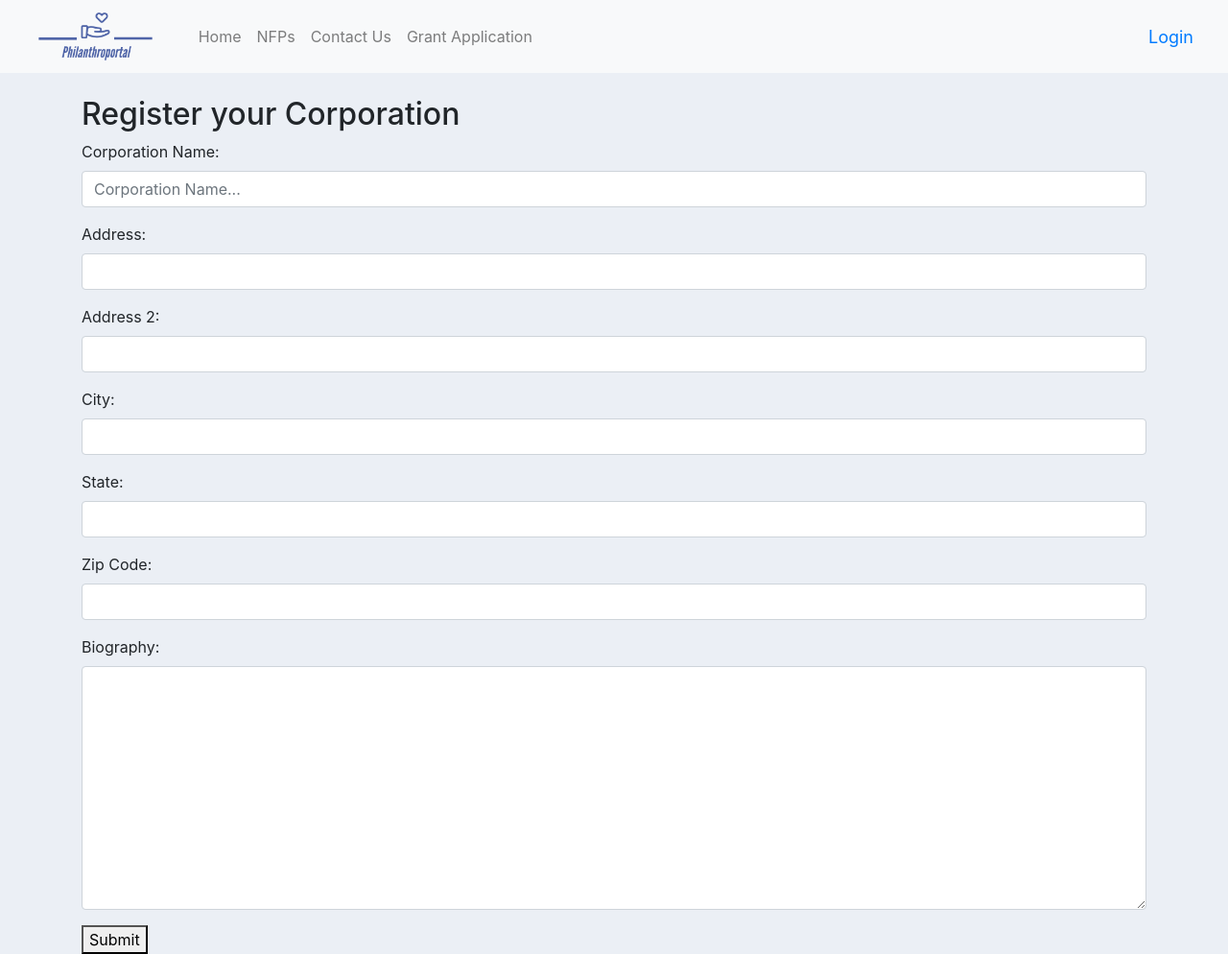
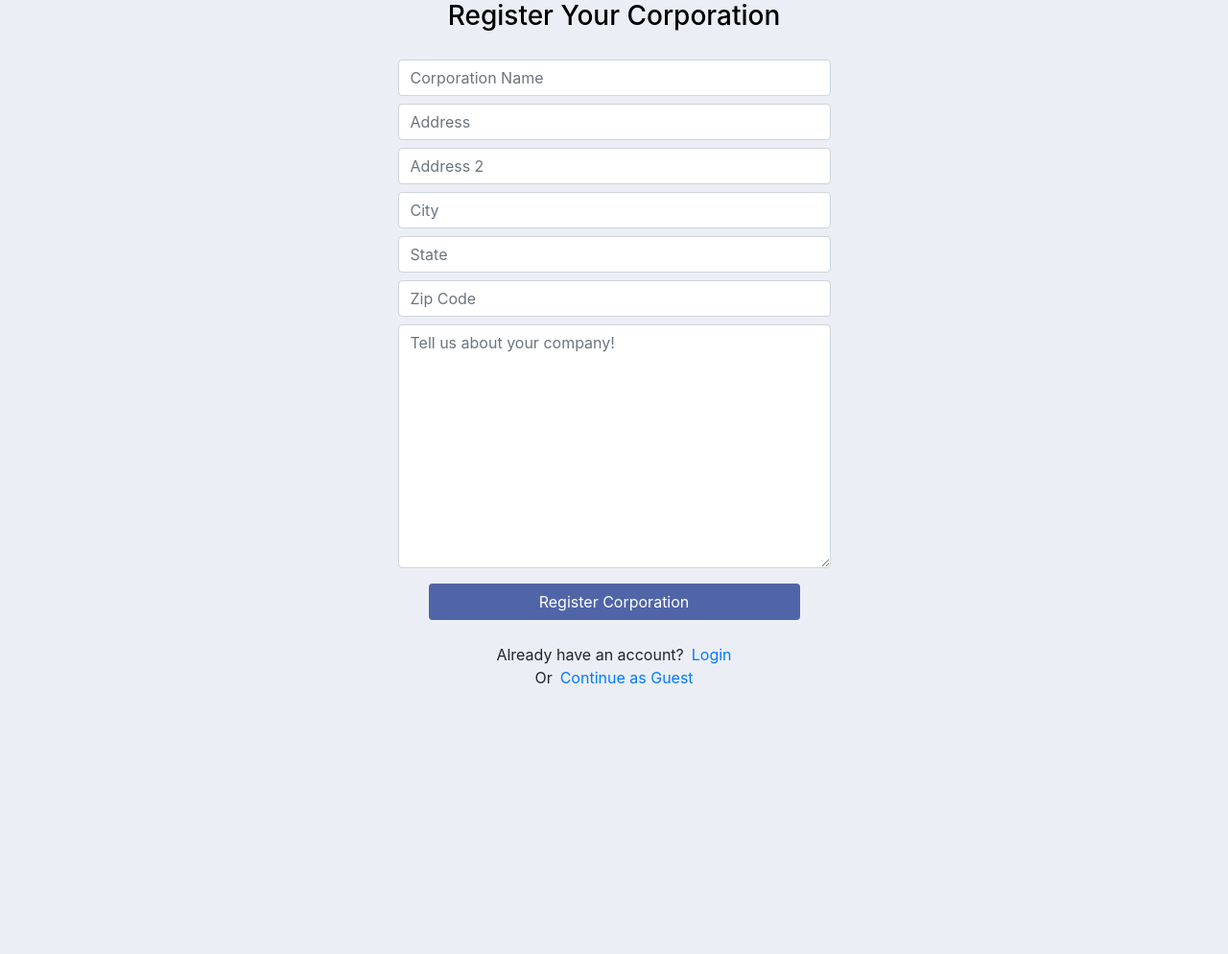
Before and after one commit to cbaker02/philanthroportal, a Django app: page /corpRegister in a window 1280 px wide. Shown: the whole page at 96% size. After the commit the page ends 713 px from the top, so only its background shows below. Run offline with Django 5.2, Linux system fonts and the light colour scheme; some libraries are stand-ins or nearby versions.

Commit message:
04/10 update
-fixed register pages
-CSS working
-looks good

```diff
--- a/main/forms.py
+++ b/main/forms.py
@@ -22,29 +22,30 @@ class CustomUserCreationForm(UserCreationForm):
         fields = ['name', 'phone', 'email', 'password1', 'password2', 'account_type']
 
 class nfpCreationForm(forms.Form):
-    org_name = forms.CharField(label='Organization Name', widget=forms.TextInput(attrs={'placeholder': 'Organization Name...', 'class': 'form-control'}),max_length=200, required=True)
-    address = forms.CharField(label='Address', max_length=200, widget=forms.TextInput(attrs={'placeholder': '123 Main St.','class': 'form-control'}))
-    address2 = forms.CharField(max_length=200, label='Address 2', widget=forms.TextInput(attrs={'placeholder': 'Suite #456', 'class': 'form-control'}))
-    city = forms.CharField(max_length=200, label='City', widget=forms.TextInput(attrs={'class': 'form-control'}))
-    state = forms.CharField(max_length=2, label='State', widget=forms.TextInput(attrs={'class': 'form-control'}))
-    zipCode = forms.CharField(max_length=5, label='Zip Code', widget=forms.TextInput(attrs={'class': 'form-control'}))
+    org_name = forms.CharField(label='Organization Name', widget=forms.TextInput(attrs={'placeholder': 'Organization Name', 'class': 'form-control'}),max_length=200, required=True)
+    address = forms.CharField(label='Address', max_length=200, widget=forms.TextInput(attrs={'placeholder': 'Address','class': 'form-control'}))
+    address2 = forms.CharField(max_length=200, label='Address 2', widget=forms.TextInput(attrs={'placeholder': 'Address Continued', 'class': 'form-control'}), required=False)
+    city = forms.CharField(max_length=200, label='City', widget=forms.TextInput(attrs={'placeholder': 'City', 'class': 'form-control'}))
+    state = forms.CharField(max_length=2, label='State', widget=forms.TextInput(attrs={'placeholder': 'State', 'class': 'form-control'}))
+    zipCode = forms.CharField(max_length=5, label='Zip Code', widget=forms.TextInput(attrs={'placeholder': 'Zip Code','class': 'form-control'}))
 
-    bio = forms.CharField(max_length=10000, label= 'Biography', widget=forms.Textarea(attrs={'class': 'form-control'}))
-    items = forms.CharField(max_length=2000, label='Items wanted for Donation', widget=forms.Textarea(attrs={'class': 'form-control'}))
+    bio = forms.CharField(max_length=10000, label= 'Biography', widget=forms.Textarea(attrs={'placeholder': 'Tell us about your organization!','class': 'form-control'}))
+    #items = forms.CharField(max_length=2000, label='Items wanted for Donation', widget=forms.Textarea(attrs={'class': 'form-control'}))
     #tags to be added later
     class Meta:
         model = Nfp
-        fields = ['org_name', 'address', 'address2', 'city', 'state', 'zipCode',]
+        fields = ['org_name', 'address', 'address2', 'city', 'state', 'zipCode', 'bio']
+
 
 class corpCreationForm(forms.Form):
-    corp_name = forms.CharField(label='Corporation Name', widget=forms.TextInput(attrs={'placeholder': 'Corporation Name...', 'class': 'form-control'}),max_length=200, required=True)
-    address = forms.CharField(label='Address', max_length=200, widget=forms.TextInput(attrs={'class': 'form-control'}))
-    address2 = forms.CharField(max_length=200, label='Address 2', widget=forms.TextInput(attrs={'class': 'form-control'}))
-    city = forms.CharField(max_length=200, label='City', widget=forms.TextInput(attrs={'class': 'form-control'}))
-    state = forms.CharField(max_length=2, label='State', widget=forms.TextInput(attrs={'class': 'form-control'}))
-    zipCode = forms.CharField(max_length=5, label='Zip Code', widget=forms.TextInput(attrs={'class': 'form-control'}))
+    corp_name = forms.CharField(label='Corporation Name', widget=forms.TextInput(attrs={'placeholder': 'Corporation Name', 'class': 'form-control'}),max_length=200, required=True)
+    address = forms.CharField(label='Address', max_length=200, widget=forms.TextInput(attrs={'placeholder': 'Address','class': 'form-control'}))
+    address2 = forms.CharField(max_length=200, label='Address 2', widget=forms.TextInput(attrs={'placeholder': 'Address 2','class': 'form-control'}),required=False)
+    city = forms.CharField(max_length=200, label='City', widget=forms.TextInput(attrs={'placeholder': 'City','class': 'form-control'}))
+    state = forms.CharField(max_length=2, label='State', widget=forms.TextInput(attrs={'placeholder': 'State','class': 'form-control'}))
+    zipCode = forms.CharField(max_length=5, label='Zip Code', widget=forms.TextInput(attrs={'placeholder': 'Zip Code','class': 'form-control'}))
 
-    bio = forms.CharField(max_length=10000, label= 'Biography', widget=forms.Textarea(attrs={'class': 'form-control'}))
+    bio = forms.CharField(max_length=10000, label= 'Biography', widget=forms.Textarea(attrs={'placeholder': 'Tell us about your company!','class': 'form-control'}))
     class Meta:
         model = Corporation
         fields = ['corp_name', 'address', 'address2', 'city', 'state', 'zipCode', 'bio']
--- a/main/models.py
+++ b/main/models.py
@@ -35,14 +35,14 @@ class Nfp(models.Model):
     user = models.OneToOneField(CustomUser, on_delete=models.CASCADE, null=True) # Delete profile when user is deleted
 
     address = models.CharField(max_length=200, null=True)
-    address2 = models.CharField(max_length=200, null=True)
+    address2 = models.CharField(max_length=200, null=True, blank=True)
     city = models.CharField(max_length=200, null=True)
     state = models.CharField(max_length=2, null=True)
     zipCode = models.CharField(max_length=5, null=True)
 
     org_name = models.CharField(max_length=200, null=True)
     bio = models.TextField(max_length=1000, null=True)
-    items = models.CharField(max_length=2000, null=True)
+    items = models.CharField(max_length=2000, null=True, blank=True)
     #tags to be added later
     date_created = models.DateTimeField(auto_now_add=True, null=True)
 
@@ -55,7 +55,7 @@ class Corporation(models.Model):
     user = models.OneToOneField(CustomUser, on_delete=models.CASCADE, null=True)
 
     address = models.CharField(max_length=200, null=True)
-    address2 = models.CharField(max_length=200, null=True)
+    address2 = models.CharField(max_length=200, null=True, blank=True)
     city = models.CharField(max_length=200, null=True)
     state = models.CharField(max_length=2, null=True)
     zipCode = models.CharField(max_length=5, null=True)
--- a/main/templates/corpRegister.html
+++ b/main/templates/corpRegister.html
@@ -1,12 +1,72 @@
-{% extends "base.html" %} {% block title %} Corporation Register {% endblock %}
-{% block content %}
+{% load static %}
 
-<h2>Register your Corporation</h2>
-<form method="post">
-  {% csrf_token %}
-  {{ form.as_p }}
-  <button type="submit">Submit</button>
-</form>
+<!DOCTYPE html>
+<html>
 
+<head>
+    <title> Corporation Registration </title>
 
-{% endblock %}
+    {% block styles %}
+    <link rel="stylesheet" href="https://stackpath.bootstrapcdn.com/bootstrap/4.1.3/css/bootstrap.min.css" integrity="sha384-MCw98/SFnGE8fJT3GXwEOngsV7Zt27NXFoaoApmYm81iuXoPkFOJwJ8ERdknLPMO" crossorigin="anonymous">
+    <script src="https://ajax.googleapis.com/ajax/libs/jquery/3.3.1/jquery.min.js"></script>
+    <link rel="stylesheet" href="https://use.fontawesome.com/releases/v5.6.1/css/all.css" integrity="sha384-gfdkjb5BdAXd+lj+gudLWI+BXq4IuLW5IT+brZEZsLFm++aCMlF1V92rMkPaX4PP" crossorigin="anonymous">
+      <link rel="stylesheet" type="text/css" href="{% static '/css/nfpRegister.css' %}" />
+    {% endblock styles %}
+  </head>
+  <body>
+    <div class="container h-100">
+      <div class="d-flex justify-content-center">
+          <h3 id="form-title">Register Your Corporation</h3>
+      </div>
+      <div class="d-flex justify-content-center form_container">
+        <form method="POST" action="">
+                      {% csrf_token %}
+          <div class="input-group mb-2">
+            {{form.corp_name}}
+          </div>
+          <div class="input-group mb-2">
+            {{form.address}}
+          </div>
+          <div class="input-group mb-2">
+            {{form.address2}}
+          </div>
+          <div class="input-group mb-2">
+            {{form.city}}
+          </div>
+          <div class="input-group mb-2">
+            {{form.state}}
+          </div>
+          <div class="input-group mb-2">
+            {{form.zipCode}}
+          </div>
+          <div class="input-group mb-2">
+            {{form.bio}}
+          </div>
+             <div class="d-flex justify-content-center mt-3 login_container">
+             <input class="btn login_btn" type="submit" value="Register Corporation">
+             </div>
+        </form>
+      </div>
+              <div style="color: red">
+                  {{form.errors}}
+              </div>
+
+      <div class="mt-4">
+        <div class="d-flex justify-content-center links">
+          Already have an account? <a href="{% url 'login' %}" class="ml-2">Login</a>
+        </div>
+        <div class="d-flex justify-content-center links">
+          Or <a href="{% url 'Home' %}" class="ml-2">Continue as Guest</a>
+        </div>
+      </div>
+
+    </div>
+  </div>
+</div>
+<script>
+  for (var field in form_fields){
+    form_fields[field].className += ' form-control'
+  }
+</script>
+</body>
+</html>
--- a/main/views.py
+++ b/main/views.py
@@ -53,12 +53,8 @@ def registerPage(request):
             form = CustomUserCreationForm(request.POST)
             if form.is_valid():
                 form.save()
-                '''
-                user = form.cleaned_data.get('email').__str__()
-                '''
+
                 account_type = form.cleaned_data['account_type']
-
-                # TODO: Change to proper redirect
 
                 # NFP
                 if account_type == "Non-For-Profit Organization":
@@ -71,13 +67,10 @@ def registerPage(request):
                 # INDVIDUAL
                 else:
                     return redirect('Home')
-                # messages.success(request, 'Account was created for ', user)
-                #return redirect('login')
 
         context = {'form': form}
         return render(request, 'register.html', context)
 
-# TODO: Fill out and change the return
 def nfpRegister(request):
     if request.user.is_authenticated:
         return redirect('Home')
@@ -86,26 +79,20 @@ def nfpRegister(request):
         if request.method == 'POST':
             form = nfpCreationForm(request.POST)
             if form.is_valid():
-                form.save()
 
                 address = form.cleaned_data['address']
                 address2 = form.cleaned_data['address2']
                 city = form.cleaned_data['city']
                 state = form.cleaned_data['state']
                 zipCode = form.cleaned_data['zipCode']
-
                 org_name = form.cleaned_data['org_name']
                 bio = form.cleaned_data['bio']
-                items = form.cleaned_data['items']
 
-                '''
                 nfp = Nfp(address=address, address2=address2, city=city, state=state, zipCode=zipCode,
-                      org_name=org_name, bio=bio, items=items,)
+                      org_name=org_name, bio=bio,)
                 nfp.save()
-                '''
 
-
-                return redirect('Home')
+                return redirect('login')
         context = {'form': form}
         return render(request, "nfpRegister.html", context)
 
@@ -119,7 +106,7 @@ def corpRegister(request):
         if request.method == 'POST':
             form = corpCreationForm(request.POST)
             if form.is_valid():
-                form.save()
+                #form.save()
                 address = form.cleaned_data['address']
                 address2 = form.cleaned_data['address2']
                 city = form.cleaned_data['city']
@@ -129,7 +116,11 @@ def corpRegister(request):
                 corp_name = form.cleaned_data['corp_name']
                 bio = form.cleaned_data['bio']
 
-            return redirect('Home')
+                corp = Corporation(address=address, address2=address2, city=city, state=state, zipCode=zipCode,
+                      corp_name=corp_name, bio=bio,)
+                corp.save()
+
+            return redirect('login')
 
         context = {'form': form}
         return render(request, 'corpRegister.html', context)
```
Also changed, not shown: main/templates/nfpRegister.html (+4 -34 lines), db.sqlite3, main/migrations/0005_alter_nfp_items.py (added), main/migrations/0006_alter_corporation_address2_alter_nfp_address2.py (added).
